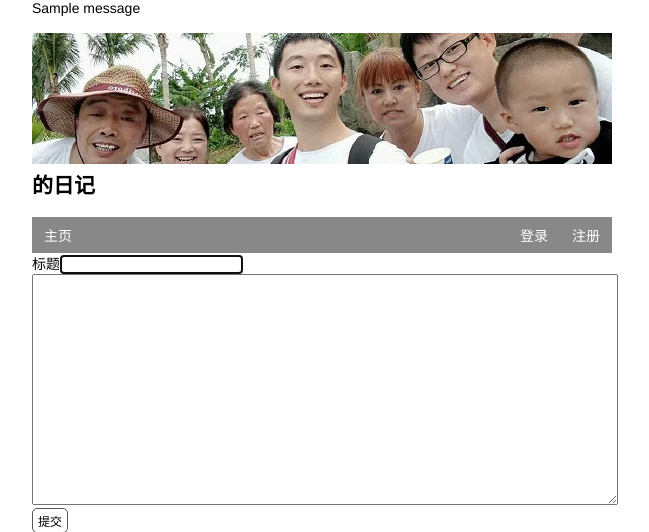
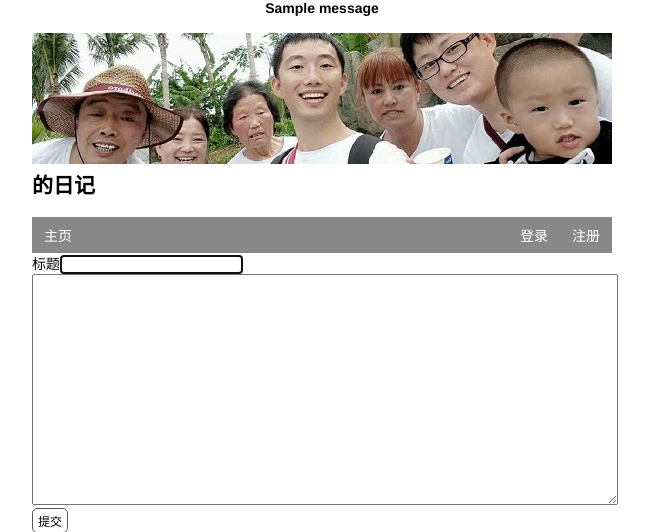
Before and after one commit to lievenzhai/homediary, a Flask app: page /diary in a window 1280 px wide. Shown: the top 532 px of the page, without its empty margins (318-967 px from the left). Run offline with Flask 2, Linux system fonts and the light colour scheme; tables that the repository leaves empty hold one stand-in row (values such as "Sample post"); one stand-in notice (Sample message) is shown.

Commit message:
完成flash更新

```diff
--- a/templates/base.html
+++ b/templates/base.html
@@ -11,7 +11,9 @@
 </head>
 <body>
     {% for message in get_flashed_messages() %}
-        <div class="alert">{{message}}</div>
+        <div class="alert alert-success" style="text-align: center">
+            <strong>{{ message }}</strong>
+        </div>
     {% endfor %}
     <h2>
         <img alt="全家福" class="avatar" src="{{url_for('static', filename='fam03.jpg')}}"><br>
```
